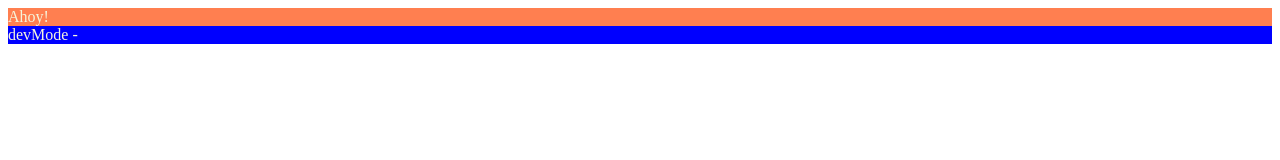
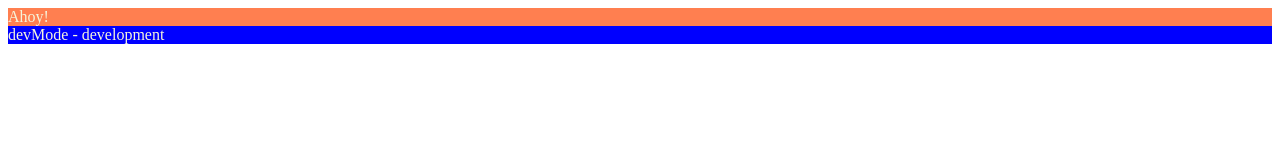
Before and after one commit to M1Evgeny/reactjs_mentoring, a React (Create React App) app: page / in a window 1280 px wide. Shown: the top 160 px of the page. Built offline with nearby package versions, Linux system fonts and the light colour scheme.

Commit message:
[Task2] change env mode variable name

```diff
--- a/package.json
+++ b/package.json
@@ -4,8 +4,8 @@
   "description": "",
   "main": "index.js",
   "scripts": {
-    "dev": "cross-env MODE=development webpack serve",
-    "build": "cross-env MODE=production webpack",
+    "dev": "cross-env NODE_ENV=development webpack serve",
+    "build": "cross-env NODE_ENV=production webpack",
     "test": "echo \"Error: no test specified\" && exit 1"
   },
   "repository": {
--- a/src/App.js
+++ b/src/App.js
@@ -5,7 +5,7 @@ function App() {
   return (
     <>
     <div>Ahoy!</div>
-    <div id='blue'>devMode - {process.env.MODE}</div>
+    <div id='blue'>devMode - {process.env.NODE_ENV}</div>
     </>
   );
 }
--- a/webpack.config.dev.js
+++ b/webpack.config.dev.js
@@ -1,7 +1,6 @@
 
 const path = require("path");
 const HtmlWebpackPlugin = require("html-webpack-plugin");
-const { DefinePlugin } = require('webpack');
 
 module.exports = {
   mode: 'development',
@@ -24,9 +23,6 @@ module.exports = {
   plugins: [
     new HtmlWebpackPlugin({
         template: "./public/index.html"
-    }),
-    new DefinePlugin({
-      'process.env.MODE': JSON.stringify(process.env.MODE),
     })
   ],
   module: {
--- a/webpack.config.js
+++ b/webpack.config.js
@@ -1,4 +1,4 @@
 require('dotenv').config();
-module.exports = process.env.MODE === 'development'
+module.exports = process.env.NODE_ENV === 'development'
     ? require('./webpack.config.dev')
     : require('./webpack.config.prod');
```
Also changed, not shown: 1 other file (tests, documents, lock files or other folders).
